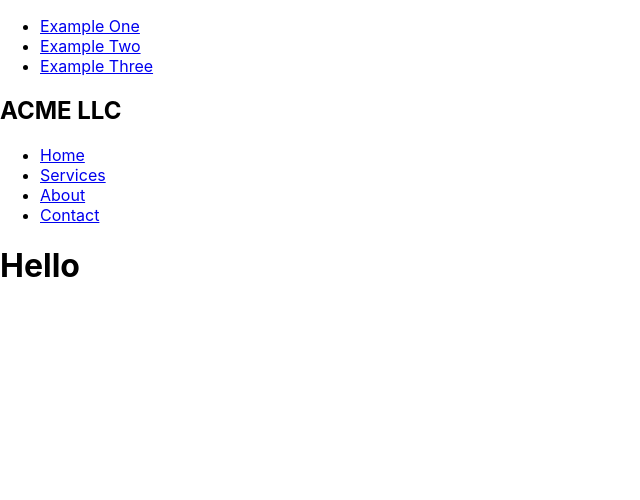
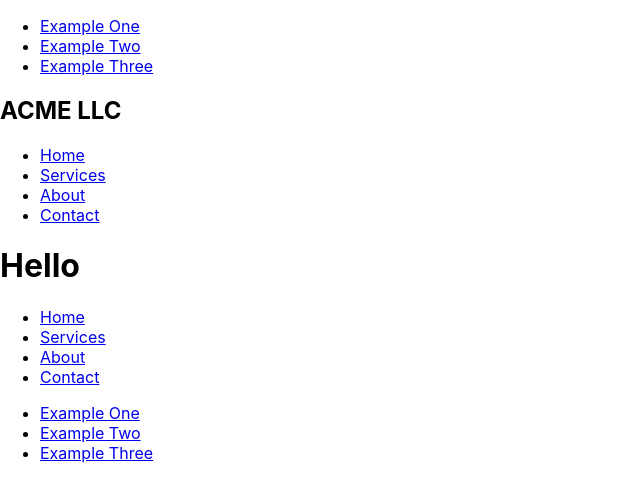
Before and after one commit to mostlyclicks/mostly-component-library, a React (Create React App) app: page / in a window 1280 px wide. Shown: the top 500 px of the page, without its empty margins (0-640 px from the left). Built offline with nearby package versions, Linux system fonts and the light colour scheme.

Commit message:
add footer

```diff
--- a/src/App.js
+++ b/src/App.js
@@ -1,6 +1,7 @@
 import Layout from './Layout/Layout'
 import TopNav from './Navs/TopNav'
 import Header from './Layout/Header'
+import Footer from './Layout/Footer'
 import { topNavLinks, mainNavLinks } from './DummyData/NavData'
 
 
@@ -11,6 +12,7 @@ function App({props}) {
       <TopNav links={topNavLinks} />
       <Header links={mainNavLinks} />
       <h1>Hello</h1>
+      <Footer primaryLinks={mainNavLinks} secondaryLinks={topNavLinks} />
     </Layout>
   );
 }
--- /dev/null
+++ b/src/Layout/Footer.js
@@ -0,0 +1,37 @@
+import React from 'react'
+
+
+const Footer = (props) => {
+
+  const mainNav = props.primaryLinks
+  const secondaryNav = props.secondaryLinks
+
+  return (
+    <footer>
+      <div>
+        <ul>
+          {mainNav.map((link) => {
+
+            return (
+              <li><a href={link.url}>{link.linkText}</a></li>
+            )
+          })}
+        </ul>
+      </div>
+      <div>
+        <ul>
+          {secondaryNav.map((link) => {
+
+            return (
+              <li><a href={link.url}>{link.linkText}</a></li>
+            )
+          })}
+        </ul>
+      </div>
+
+
+    </footer>
+  )
+}
+
+export default Footer
--- a/src/Layout/Header.js
+++ b/src/Layout/Header.js
@@ -1,6 +1,5 @@
 import React from 'react'
 import MainNav from '../Navs/MainNav'
-
 
 const Header = (props) => {
 
```
